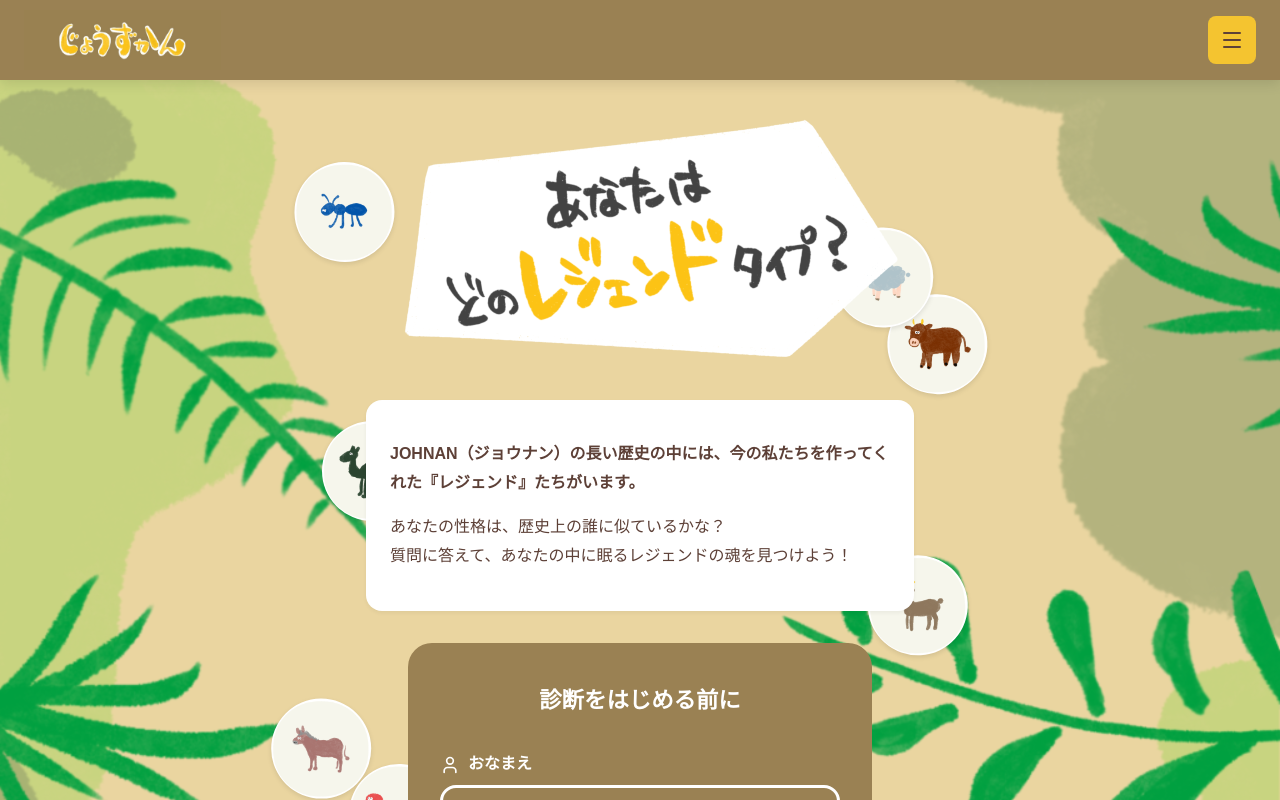
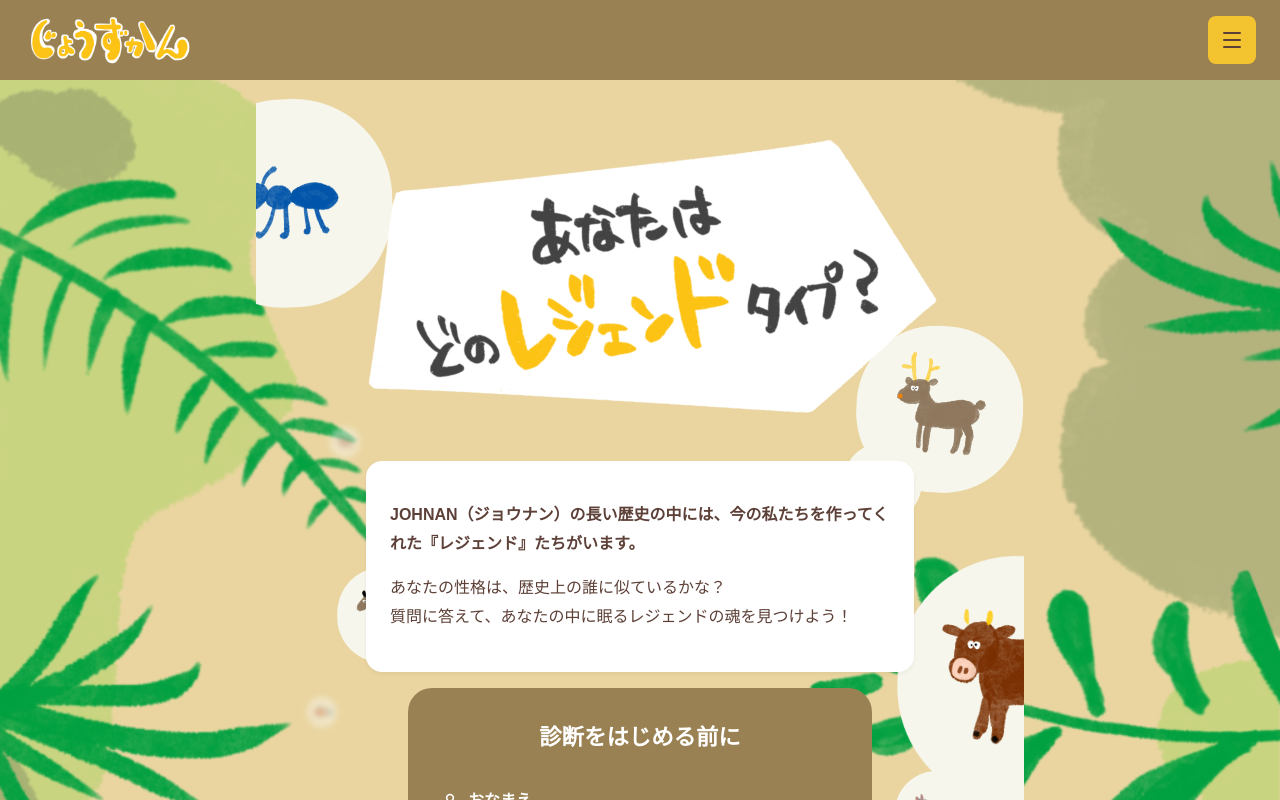
Before and after one commit to jack-visual-thinker/johnan-app, a React (Vite) app: page / in a window 1280 px wide. Shown: the top 800 px of the page. Built offline with nearby package versions, Linux system fonts and the light colour scheme.

Commit message:
Update UI: Depth, Density, and Content Content

```diff
--- a/src/components/FloatingIcons.tsx
+++ b/src/components/FloatingIcons.tsx
@@ -1,4 +1,4 @@
-import React from 'react';
+import React, { useState, useEffect } from 'react';
 import { motion } from 'framer-motion';
 
 const animals = [
@@ -7,24 +7,106 @@ const animals = [
   'horse.png', 'lamb.png', 'lion.png', 'serpent.png'
 ];
 
-// Predefined position zones to avoid central content (approx center 60% is content)
-// We want items on Left (0-15%), Right (85-100%), and scattered vertically.
-const positions = [
-  { top: '5%', left: '5%' },
-  { top: '15%', right: '5%' },
-  { top: '25%', left: '8%' },
-  { top: '35%', right: '8%' },
-  { top: '45%', left: '2%' },
-  { top: '55%', right: '3%' },
-  { top: '65%', left: '7%' },
-  { top: '75%', right: '6%' },
-  { top: '85%', left: '4%' },
-  { top: '10%', right: '12%' },
-  { top: '90%', right: '10%' },
-  { top: '50%', left: '12%' },
+interface IconConfig {
+  layer: 'foreground' | 'midground' | 'background';
+  top: string;
+  left?: string;
+  right?: string;
+  scale: number;
+  zIndex: number;
+  blur?: string;
+  opacity?: number;
+}
+
+// Mobile Configuration - Doubled Density & Life
+const mobileIcons: IconConfig[] = [
+  // Foreground (Big & Close) - Impactful
+  { layer: 'foreground', top: '12%', left: '-8%', scale: 2.4, zIndex: 10 },
+  { layer: 'foreground', top: '58%', right: '-12%', scale: 2.6, zIndex: 10 },
+  { layer: 'foreground', top: '88%', left: '-6%', scale: 2.0, zIndex: 10 },
+  { layer: 'foreground', top: '35%', right: '-15%', scale: 1.8, zIndex: 10 }, // New
+
+  // Midground (Standard) - Filling the gaps
+  { layer: 'midground', top: '5%', right: '5%', scale: 1.0, zIndex: 0 },
+  { layer: 'midground', top: '18%', left: '8%', scale: 1.2, zIndex: 0 },
+  { layer: 'midground', top: '28%', right: '12%', scale: 0.9, zIndex: 0 },
+  { layer: 'midground', top: '42%', left: '5%', scale: 1.1, zIndex: 0 },
+  { layer: 'midground', top: '55%', right: '8%', scale: 1.0, zIndex: 0 },
+  { layer: 'midground', top: '68%', left: '12%', scale: 1.3, zIndex: 0 },
+  { layer: 'midground', top: '80%', right: '15%', scale: 1.1, zIndex: 0 },
+  { layer: 'midground', top: '92%', left: '20%', scale: 1.0, zIndex: 0 },
+  { layer: 'midground', top: '2%', left: '40%', scale: 0.8, zIndex: 0 }, // New
+  { layer: 'midground', top: '96%', right: '30%', scale: 0.9, zIndex: 0 }, // New
+
+  // Background (Small & Many) - Vastness
+  { layer: 'background', top: '10%', left: '25%', scale: 0.6, zIndex: -5, opacity: 0.6, blur: '1px' },
+  { layer: 'background', top: '22%', right: '25%', scale: 0.5, zIndex: -5, opacity: 0.7, blur: '1px' },
+  { layer: 'background', top: '35%', left: '35%', scale: 0.4, zIndex: -5, opacity: 0.5, blur: '2px' },
+  { layer: 'background', top: '45%', right: '30%', scale: 0.5, zIndex: -5, opacity: 0.6, blur: '1px' },
+  { layer: 'background', top: '60%', left: '25%', scale: 0.6, zIndex: -5, opacity: 0.6, blur: '1px' },
+  { layer: 'background', top: '75%', right: '35%', scale: 0.4, zIndex: -5, opacity: 0.5, blur: '2px' },
+  { layer: 'background', top: '85%', left: '45%', scale: 0.5, zIndex: -5, opacity: 0.5, blur: '2px' },
+  { layer: 'background', top: '15%', right: '45%', scale: 0.5, zIndex: -5, opacity: 0.6, blur: '2px' }, // New
+  { layer: 'background', top: '50%', left: '10%', scale: 0.4, zIndex: -5, opacity: 0.5, blur: '2px' }, // New
+  { layer: 'background', top: '65%', right: '5%', scale: 0.5, zIndex: -5, opacity: 0.6, blur: '1px' }, // New
+];
+
+// Desktop Configuration - Doubled Density & Life
+const desktopIcons: IconConfig[] = [
+  // Foreground (Very Big & Close)
+  { layer: 'foreground', top: '5%', left: '-3%', scale: 3.5, zIndex: 10 },
+  { layer: 'foreground', top: '40%', right: '-6%', scale: 4.2, zIndex: 10 },
+  { layer: 'foreground', top: '80%', left: '1%', scale: 3.2, zIndex: 10 },
+  { layer: 'foreground', top: '20%', right: '5%', scale: 2.8, zIndex: 10 }, // New placement, overlapping content
+  { layer: 'foreground', top: '60%', left: '5%', scale: 3.0, zIndex: 10 }, // New placement
+
+  // Midground (Standard) - Scattered everywhere
+  { layer: 'midground', top: '8%', right: '18%', scale: 1.4, zIndex: 0 },
+  { layer: 'midground', top: '15%', left: '15%', scale: 1.5, zIndex: 0 },
+  { layer: 'midground', top: '25%', right: '12%', scale: 1.3, zIndex: 0 },
+  { layer: 'midground', top: '35%', left: '10%', scale: 1.6, zIndex: 0 },
+  { layer: 'midground', top: '45%', right: '25%', scale: 1.4, zIndex: 0 },
+  { layer: 'midground', top: '55%', left: '20%', scale: 1.5, zIndex: 0 },
+  { layer: 'midground', top: '68%', right: '15%', scale: 1.4, zIndex: 0 },
+  { layer: 'midground', top: '78%', left: '12%', scale: 1.6, zIndex: 0 },
+  { layer: 'midground', top: '88%', right: '22%', scale: 1.3, zIndex: 0 },
+  { layer: 'midground', top: '95%', left: '25%', scale: 1.4, zIndex: 0 },
+  { layer: 'midground', top: '5%', left: '40%', scale: 1.2, zIndex: 0 }, // New
+  { layer: 'midground', top: '50%', right: '5%', scale: 1.5, zIndex: 0 }, // New
+  { layer: 'midground', top: '30%', left: '45%', scale: 1.1, zIndex: 0 }, // New
+
+  // Background (Many small ones for vastness)
+  { layer: 'background', top: '10%', left: '30%', scale: 0.7, zIndex: -5, opacity: 0.6, blur: '2px' },
+  { layer: 'background', top: '18%', right: '35%', scale: 0.6, zIndex: -5, opacity: 0.7, blur: '2px' },
+  { layer: 'background', top: '28%', left: '25%', scale: 0.8, zIndex: -5, opacity: 0.5, blur: '1px' },
+  { layer: 'background', top: '38%', right: '30%', scale: 0.7, zIndex: -5, opacity: 0.6, blur: '2px' },
+  { layer: 'background', top: '48%', left: '35%', scale: 0.6, zIndex: -5, opacity: 0.5, blur: '3px' },
+  { layer: 'background', top: '58%', right: '40%', scale: 0.8, zIndex: -5, opacity: 0.6, blur: '1px' },
+  { layer: 'background', top: '68%', left: '40%', scale: 0.5, zIndex: -5, opacity: 0.5, blur: '3px' },
+  { layer: 'background', top: '75%', right: '45%', scale: 0.6, zIndex: -5, opacity: 0.6, blur: '2px' },
+  { layer: 'background', top: '85%', left: '50%', scale: 0.6, zIndex: -5, opacity: 0.5, blur: '2px' },
+  { layer: 'background', top: '92%', right: '35%', scale: 0.7, zIndex: -5, opacity: 0.6, blur: '2px' },
+  { layer: 'background', top: '22%', left: '5%', scale: 0.5, zIndex: -5, opacity: 0.5, blur: '3px' }, // New
+  { layer: 'background', top: '65%', right: '2%', scale: 0.6, zIndex: -5, opacity: 0.6, blur: '2px' }, // New
+  { layer: 'background', top: '12%', right: '10%', scale: 0.5, zIndex: -5, opacity: 0.5, blur: '3px' }, // New
+  { layer: 'background', top: '42%', left: '2%', scale: 0.5, zIndex: -5, opacity: 0.5, blur: '3px' }, // New
 ];
 
 export const FloatingIcons: React.FC = () => {
+  const [isMobile, setIsMobile] = useState(false);
+
+  useEffect(() => {
+    const checkMobile = () => {
+      setIsMobile(window.innerWidth < 768);
+    };
+
+    checkMobile();
+    window.addEventListener('resize', checkMobile);
+    return () => window.removeEventListener('resize', checkMobile);
+  }, []);
+
+  const iconConfig = isMobile ? mobileIcons : desktopIcons;
+
   return (
     <div style={{
       position: 'absolute',
@@ -36,25 +118,29 @@ export const FloatingIcons: React.FC = () => {
       pointerEvents: 'none',
       zIndex: 0
     }}>
-      {animals.map((animal, i) => {
-        const pos = positions[i % positions.length];
-        // Randomize delay and duration slightly
-        const duration = 3 + Math.random() * 2;
+      {iconConfig.map((config, i) => {
+        const animal = animals[i % animals.length];
+        const duration = 4 + Math.random() * 3;
         const delay = Math.random() * 2;
 
         return (
           <motion.div
-            key={animal}
+            key={`icon-${i}`}
             style={{
               position: 'absolute',
-              ...pos,
+              top: config.top,
+              left: config.left,
+              right: config.right,
               width: '100px',
               height: '100px',
+              zIndex: config.zIndex,
+              opacity: config.opacity || 1,
+              filter: config.blur ? `blur(${config.blur})` : 'none',
             }}
             animate={{
-              y: [0, -10, 0],
-              x: [0, 5, 0],
-              rotate: [0, 5, -5, 0],
+              y: [0, -15, 0],
+              x: [0, 8, 0],
+              rotate: [0, 3, -3, 0],
             }}
             transition={{
               duration: duration,
@@ -64,21 +150,22 @@ export const FloatingIcons: React.FC = () => {
             }}
           >
             <div style={{
-              background: '#fff',
-              borderRadius: '50%',
-              padding: '0',
-              boxShadow: '0 2px 5px rgba(0,0,0,0.1)',
               display: 'flex',
               alignItems: 'center',
               justifyContent: 'center',
               width: '100%',
               height: '100%'
             }}>
-                <img
+              <img
                 src={`/images/animals/${animal}`}
                 alt="animal"
-                style={{ width: '100%', height: '100%', objectFit: 'contain', transform: 'scale(1.6)' }}
-                />
+                style={{
+                  width: '100%',
+                  height: '100%',
+                  objectFit: 'contain',
+                  transform: `scale(${config.scale})`
+                }}
+              />
             </div>
           </motion.div>
         );
--- a/src/components/Header.css
+++ b/src/components/Header.css
@@ -116,9 +116,9 @@
 /* Start Mode (Custom Design) */
 .start-mode.app-header {
   background-color: var(--color-card-brown);
-  /* "This brown" from request */
   backdrop-filter: none;
-  box-shadow: 0 4px 12px rgba(0, 0, 0, 0.1);
+  box-shadow: none;
+  min-height: 60px;
 }
 
 .start-mode .logo-text {
--- a/src/components/Header.tsx
+++ b/src/components/Header.tsx
@@ -26,7 +26,7 @@ export const Header: React.FC<Props> = ({ onNavigate, currentPage }) => {
     <>
       <header className="app-header start-mode">
         <div className="logo-container" onClick={() => onNavigate('start')}>
-          <img src="/logo-jouzukan-header.jpg" alt="じょうずかん" className="logo" />
+          <img src="/johzukan-hedder.png" alt="じょうずかん" className="logo" />
         </div>
 
         <button
--- a/src/views/NewStartView.tsx
+++ b/src/views/NewStartView.tsx
@@ -51,14 +51,15 @@ export const NewStartView: React.FC<Props> = ({ onStart }) => {
       >
 
 
-        {/* Title */}
-        <div style={{ marginBottom: '0.5rem' }}>
+
+        {/* Subtitle / Headline - Main Title */}
+        <div style={{ marginBottom: '0.5rem', marginTop: '1rem' }}>
           <img
             src={headerTitleImg}
             alt="あなたはどのレジェンドタイプ？"
             style={{
               maxWidth: '90%',
-              width: '600px',
+              width: '700px',
               display: 'block',
               margin: '0 auto',
               transform: 'rotate(-2deg)'
@@ -73,7 +74,7 @@ export const NewStartView: React.FC<Props> = ({ onStart }) => {
           borderRadius: '16px',
           padding: '1.5rem',
           maxWidth: '500px',
-          margin: '0 auto 2rem auto',
+          margin: '0 auto 1rem auto',
           textAlign: 'left',
           color: 'var(--color-text)',
           boxShadow: '0 2px 4px rgba(0,0,0,0.05)',
@@ -84,7 +85,7 @@ export const NewStartView: React.FC<Props> = ({ onStart }) => {
             JOHNAN（ジョウナン）の長い歴史の中には、今の私たちを作ってくれた『レジェンド』たちがいます。
           </p>
           <p>
-            あなたの性格は、歴史上の誰に似ているかな？<br/>
+            あなたの性格は、歴史上の誰に似ているかな？<br />
             質問に答えて、あなたの中に眠るレジェンドの魂を見つけよう！
           </p>
         </div>
@@ -95,8 +96,8 @@ export const NewStartView: React.FC<Props> = ({ onStart }) => {
           <div className="card" style={{
             textAlign: 'left',
             maxWidth: '400px',
-            margin: '0 auto 2rem auto',
-            padding: '2.5rem 2rem',
+            margin: '0 auto 1rem auto',
+            padding: '2rem 2rem',
             backgroundColor: 'var(--color-card-brown)',
             color: 'var(--color-text-white)',
             boxShadow: '0 10px 0 rgba(0,0,0,0.1)',
@@ -204,7 +205,7 @@ export const NewStartView: React.FC<Props> = ({ onStart }) => {
 
           </div>
 
-                    {/* Start Button */}
+          {/* Start Button */}
           <button type="submit" className="" style={{
             background: 'transparent',
             border: 'none',
@@ -213,7 +214,7 @@ export const NewStartView: React.FC<Props> = ({ onStart }) => {
             marginBottom: '2rem',
             display: 'inline-block'
           }}>
-             <img src={startBtnImg} alt="診断スタート！" style={{ width: '100%', maxWidth: '300px', display: 'block' }} />
+            <img src={startBtnImg} alt="診断スタート！" style={{ width: '100%', maxWidth: '300px', display: 'block' }} />
           </button>
         </form>
 
```
Also changed, not shown: src/data/types.ts (+12 -12 lines), src/views/EncyclopediaView.tsx (+7 -4 lines), public/johzukan-header-new.png (added), public/johzukan-hedder.png (added).
